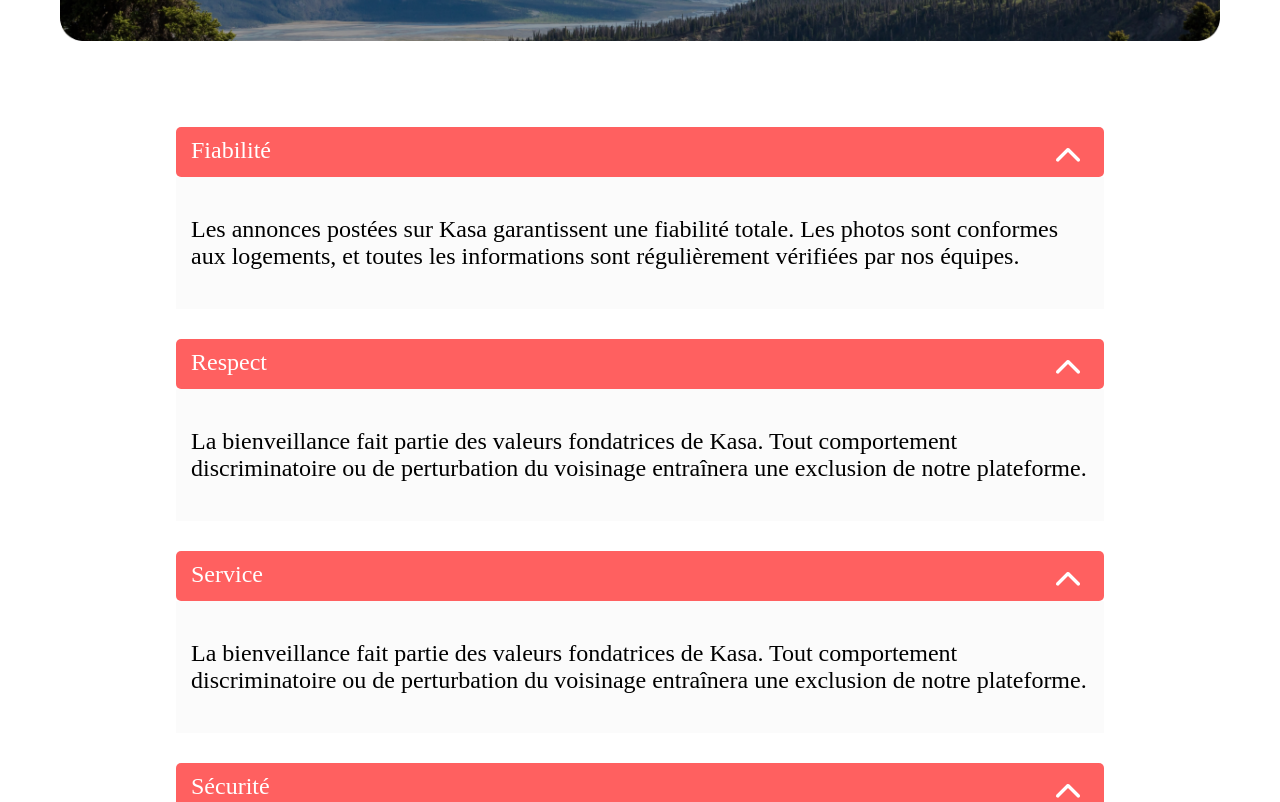
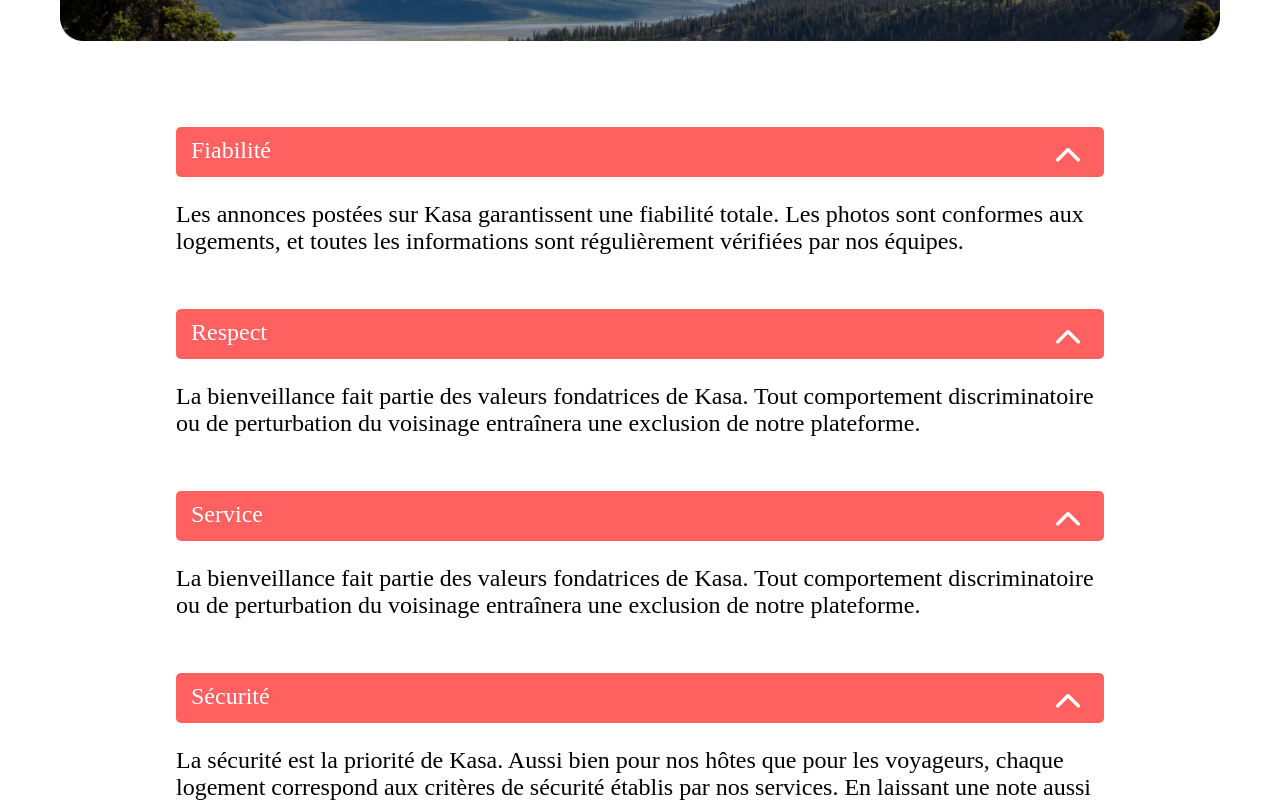
Before and after one commit to NatashaFinkel/Kasa, a React (Create React App) app: page /about in a window 1280 px wide. Shown: the part 280-1082 px from the top of the page. Built offline with nearby package versions, Linux system fonts and the light colour scheme.

Commit message:
Composants accordion et arrow refaits entièrement et ajoutés dans la page About

```diff
--- /dev/null
+++ b/src/components/accordion/Accordion2.jsx
@@ -0,0 +1,20 @@
+import "./_accordion.scss";
+import Toggle2 from "./Toggle2";
+
+function Accordion2(props) {
+
+  return (
+   <div>
+      <div className="accordion">
+        <p>{props.text}</p>
+        <Toggle2 />
+      </div>
+
+      <div className="collaps-content-container" id={props.id}>
+        <p>{props.content}</p>
+      </div>
+    </div>
+  );
+}
+
+export default Accordion2;
--- /dev/null
+++ b/src/components/accordion/Toggle2.jsx
@@ -0,0 +1,82 @@
+import { useState } from "react";
+import unfoldingArrowIMG from "../../assets/unfoldingArrow.png";
+import foldingArrowImg from "../../assets/foldingArrow.png";
+
+function Toggle2() {
+  const [currentArrow, setCurrentArrow] = useState(unfoldingArrowIMG);
+
+  function ChangeArrowImage(event) {
+    const clickedElement = event.target;
+    let fiabiliteHiddenContent = document.getElementById("fiabilite");
+    let respectHiddenContent = document.getElementById("respect");
+    let serviceHiddenContent = document.getElementById("service");
+    let securiteHiddenContent = document.getElementById("securite");
+
+    const allArrows = document.querySelectorAll(".arrow");
+
+    function addIndexToArrows() {
+      allArrows.forEach(function (element, index) {
+        element.setAttribute("id", index + 1);
+      });
+    }
+
+    addIndexToArrows();
+
+    function FFF() {
+      let arrow1 = clickedElement.id === "1";
+      let arrow2 = clickedElement.id === "2";
+      let arrow3 = clickedElement.id === "3";
+      let arrow4 = clickedElement.id === "4";
+
+      if (currentArrow === unfoldingArrowIMG && arrow1) {
+        setCurrentArrow(foldingArrowImg);
+        fiabiliteHiddenContent.style.display = "flex";
+      } else if (currentArrow === foldingArrowImg && arrow1) {
+        setCurrentArrow(unfoldingArrowIMG);
+        fiabiliteHiddenContent.style.display = "none";
+      } else if (currentArrow === unfoldingArrowIMG && arrow2) {
+        setCurrentArrow(foldingArrowImg);
+        respectHiddenContent.style.display = "flex";
+      } else if (currentArrow === foldingArrowImg && arrow2) {
+        setCurrentArrow(unfoldingArrowIMG);
+        respectHiddenContent.style.display = "none";
+      } else if (currentArrow === unfoldingArrowIMG && arrow3) {
+        setCurrentArrow(foldingArrowImg);
+        serviceHiddenContent.style.display = "flex";
+      } else if (currentArrow === foldingArrowImg && arrow3) {
+        setCurrentArrow(unfoldingArrowIMG);
+        serviceHiddenContent.style.display = "none";
+      } else if (currentArrow === unfoldingArrowIMG && arrow4) {
+        setCurrentArrow(foldingArrowImg);
+        securiteHiddenContent.style.display = "flex";
+      } else if (currentArrow === foldingArrowImg && arrow4) {
+        setCurrentArrow(unfoldingArrowIMG);
+        securiteHiddenContent.style.display = "none";
+      }
+    }
+
+    FFF();
+
+    return currentArrow;
+  }
+
+  return (
+    <div>
+      <div>
+        <button
+          type="button"
+          className="accordion-btn-arrow"
+          onClick={ChangeArrowImage}
+        >
+          <img
+            src={currentArrow}
+            className="arrow"
+            alt={"Flèche pour déplier ou replier le contenu texte associé"}
+          />
+        </button>
+      </div>
+    </div>
+  );
+}
+
+export default Toggle2;
--- a/src/pages/About.jsx
+++ b/src/pages/About.jsx
@@ -1,6 +1,8 @@
 import React from "react";
+
 import AboutBanner from "../components/aboutBanner/AboutBanner";
-import Accordion from "../components/accordion/Accordion";
+
+import Accordion2 from "../components/accordion/Accordion2.jsx";
 import "../components/accordion/_accordion.scss";
 
 function About() {
@@ -11,7 +13,36 @@ function About() {
       </div>
 
       <div className="about-page-main-content">
-        <Accordion />
+        <div className="accordion-container">
+          <Accordion2
+            text="Fiabilité"
+            id="fiabilite"
+            content={
+              "Les annonces postées sur Kasa garantissent une fiabilité totale. Les photos sont conformes aux logements, et toutes les informations sont régulièrement vérifiées par nos équipes."
+            }
+          />
+          <Accordion2
+            text="Respect"
+            id="respect"
+            content={
+              "La bienveillance fait partie des valeurs fondatrices de Kasa. Tout comportement discriminatoire ou de perturbation du voisinage entraînera une exclusion de notre plateforme."
+            }
+          />
+          <Accordion2
+            text="Service"
+            id="service"
+            content={
+              "La bienveillance fait partie des valeurs fondatrices de Kasa. Tout comportement discriminatoire ou de perturbation du voisinage entraînera une exclusion de notre plateforme."
+            }
+          />
+          <Accordion2
+            text="Sécurité"
+            id="securite"
+            content={
+              "La sécurité est la priorité de Kasa. Aussi bien pour nos hôtes que pour les voyageurs, chaque logement correspond aux critères de sécurité établis par nos services. En laissant une note aussi bien à l'hôte qu'au locataire, cela permet à nos équipes de vérifier que les standards sont bien respectés. Nous organisons également des ateliers sur la sécurité domestique pour nos hôtes."
+            }
+          />
+        </div>
       </div>
     </div>
   );
```
